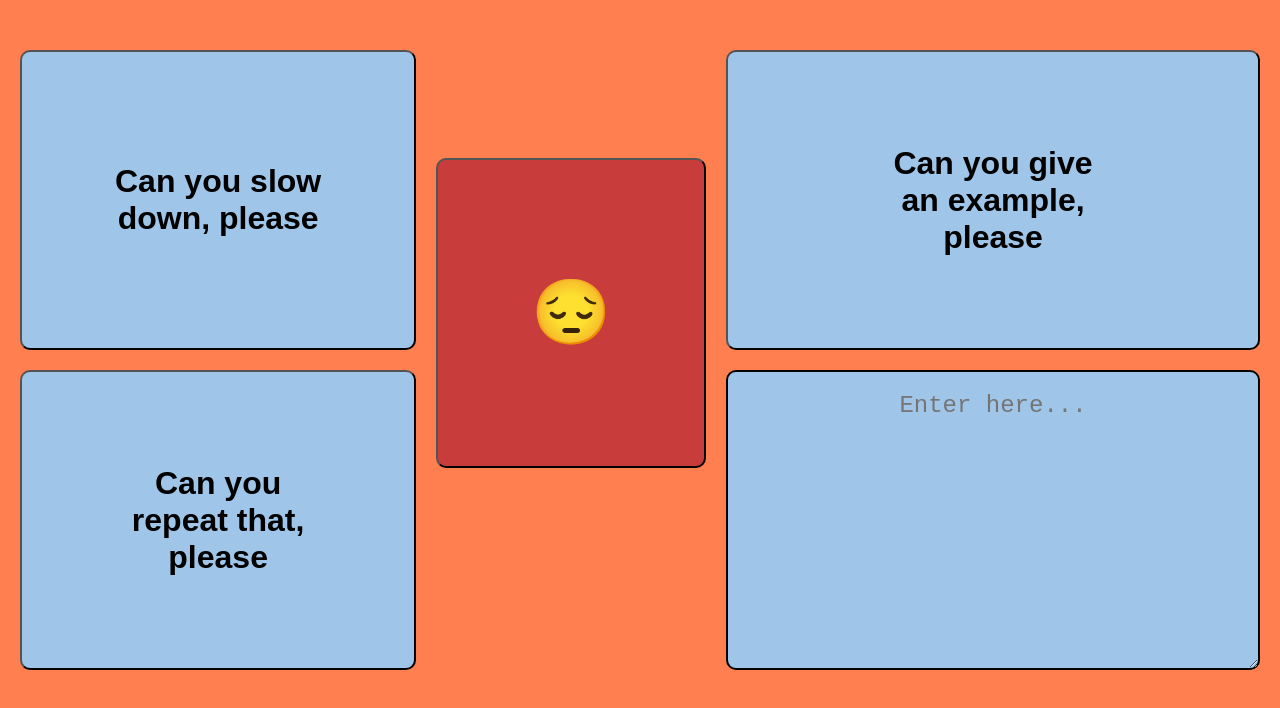
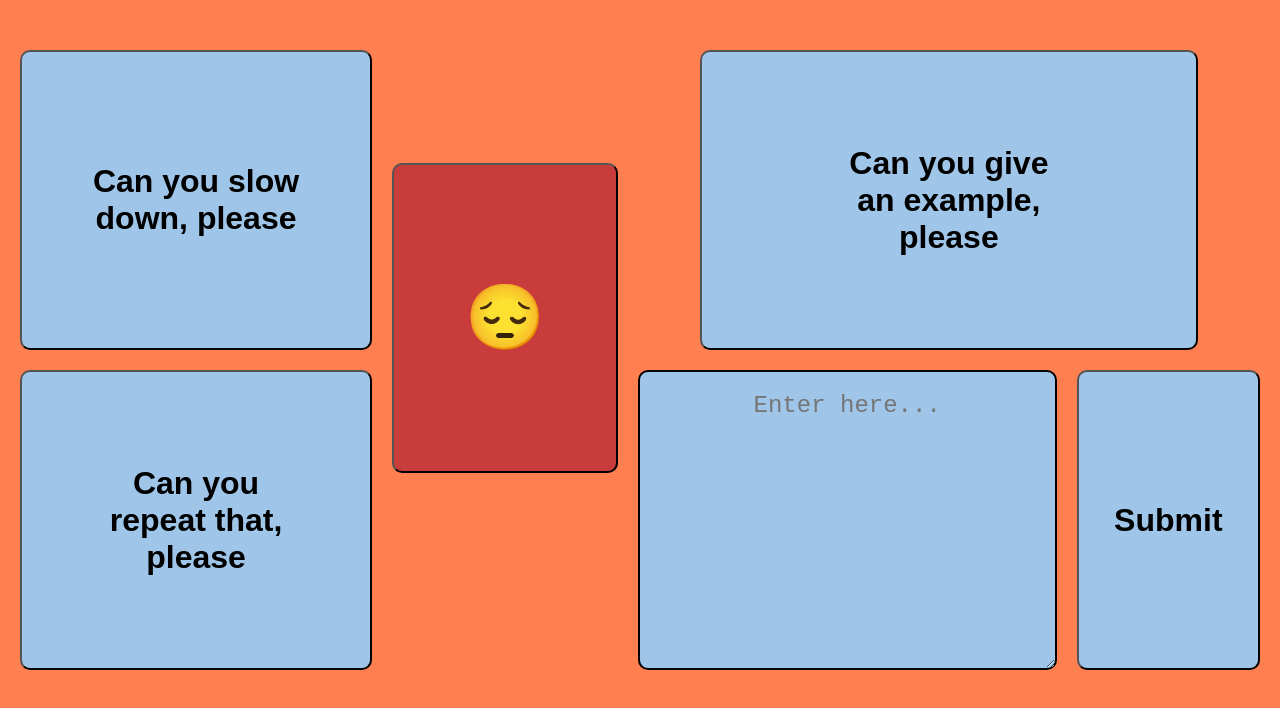
Before and after one commit to liuwilliam424/Parrot, a plain HTML site: page html/student_confused.html in a window 1280 px wide. Drawn offline with Linux system fonts and the light colour scheme.

Commit message:
text buttons
textiewurbtks

```diff
--- a/html/student_confused.html
+++ b/html/student_confused.html
@@ -15,13 +15,16 @@
             <button type = "button" id = "b1" class = "small_btn">Can you slow <br />down, please</button>
           </div>
           <div class="grid-item">
-            <button type = "button" id = "b2" class = "small_btn">Can you give<br /> an example, <br />please</button>
+            <button type = "button" id = "b2" class = "small_btn2">Can you give<br /> an example, <br />please</button>
           </div>
           <div class="grid-item">
             <button type = "button" id = "b3" class = "small_btn">Can you <br />repeat that, <br />please</button>
           </div>
           <div class="grid-item">
             <textarea rows="2" cols="20" wrap="hard" id="text4" name="text4" placeholder="Enter here..." style="background-color:#9fc5e8;"></textarea>
+          </div>
+          <div class="grid-item">
+            <button type = "button" id = "b4" class = "small_btn">Submit</button>
           </div>
           <div class="grid-item">
             <button type = "button" id = "b5" class = "big_btn">😔</button>
--- a/scripts/student_confused.js
+++ b/scripts/student_confused.js
@@ -7,8 +7,15 @@ temp_b2.onclick = () => {location.href = "/html/student_session_main.html"}
 let temp_b3 = document.querySelector('#b3')
 temp_b3.onclick = () => {location.href = "/html/student_session_main.html"}
 
+let confused_text = document.querySelector('#text4')
+
 let temp_b4 = document.querySelector('#b4')
-temp_b4.onclick = () => {location.href = "/html/student_session_main.html"}
+temp_b4.onclick = () => {
+    console.log("Confused text: " + confused_text.value)
+    localStorage.setItem("Confused text: ", confused_text.value)
+    location.href = "/html/student_session_main.html"
+
+}
 
 let temp_b5 = document.querySelector('#b5')
 temp_b5.onclick = () => {location.href = "/html/student_session_main.html"}
--- a/student_confused.css
+++ b/student_confused.css
@@ -61,6 +61,22 @@ html,body {
     transition: .3s all;
 }
 
+.small_btn2 {
+    width: 80%;
+    height: 300px;
+    background-color: rgb(159,197,232);
+    outline: black;
+
+    border-radius: 10px;
+    font-size: var(--large-font-size);
+    color: black;
+    font-weight: bold;
+    cursor: pointer;
+    transition: .3s all;
+    position: relative;
+    left: 10%;
+}
+
 .big_btn {
     width: 100%;
     height: 50%;
@@ -72,13 +88,13 @@ html,body {
     cursor: pointer;
     font-weight: bold;
     transition: .3s all;
-    margin-top: 40%;
+    margin-top: 50%;
 }
 
 .grid-container {
     display: grid;
-    grid-template-areas: "button1 button5 button2"
-                         "button3 button5 text4";
+    grid-template-areas: "button1 button1 button5 button5 button2 button2"
+                         "button3 button3 button5 button5 text4 submit4";
     grid-gap: 20px;
 }
 
@@ -99,5 +115,8 @@ html,body {
 }
 
 .grid-item:nth-child(5) {
+    grid-area: submit4;
+}
+.grid-item:nth-child(6) {
     grid-area: button5;
 }
```
